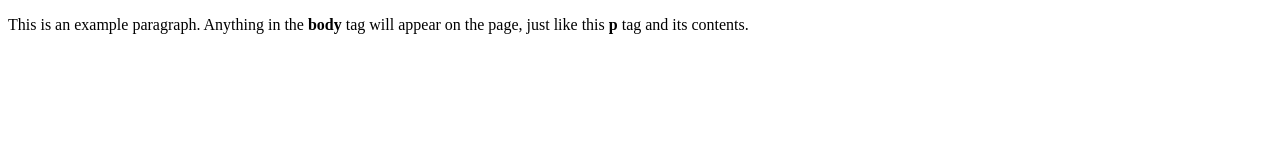
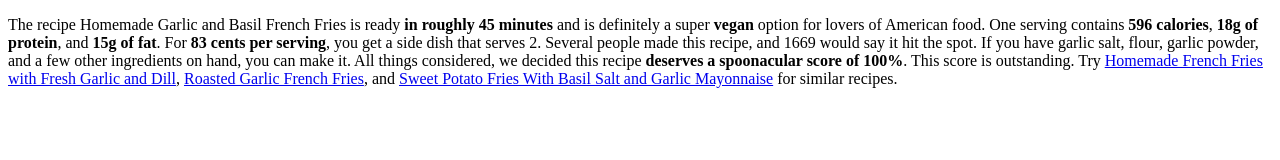
Before and after one commit to kosyakoff1/kosyakoff1.github.io, a plain HTML site: page index.html in a window 1280 px wide. Drawn offline with Linux system fonts and the light colour scheme.

Commit message:
updated index.html

```diff
--- a/index.html
+++ b/index.html
@@ -4,6 +4,6 @@
     <title>This is the title of the webpage!</title>
   </head>
   <body>
-    <p>This is an example paragraph. Anything in the <strong>body</strong> tag will appear on the page, just like this <strong>p</strong> tag and its contents.</p>
+    <p>The recipe Homemade Garlic and Basil French Fries is ready <b>in roughly 45 minutes</b> and is definitely a super <b>vegan</b> option for lovers of American food. One serving contains <b>596 calories</b>, <b>18g of protein</b>, and <b>15g of fat</b>. For <b>83 cents per serving</b>, you get a side dish that serves 2. Several people made this recipe, and 1669 would say it hit the spot. If you have garlic salt, flour, garlic powder, and a few other ingredients on hand, you can make it. All things considered, we decided this recipe <b>deserves a spoonacular score of 100%</b>. This score is outstanding. Try <a href=\"https://spoonacular.com/recipes/homemade-french-fries-with-fresh-garlic-and-dill-494220\">Homemade French Fries with Fresh Garlic and Dill</a>, <a href=\"https://spoonacular.com/recipes/roasted-garlic-french-fries-519898\">Roasted Garlic French Fries</a>, and <a href=\"https://spoonacular.com/recipes/sweet-potato-fries-with-basil-salt-and-garlic-mayonnaise-120735\">Sweet Potato Fries With Basil Salt and Garlic Mayonnaise</a> for similar recipes.</p>
   </body>
 </html>
```
